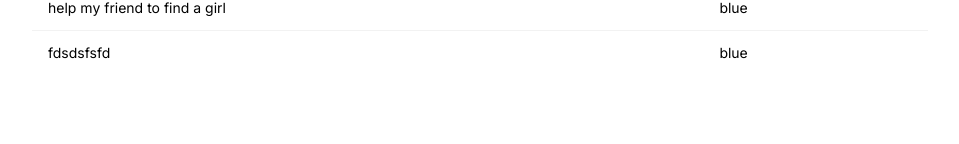
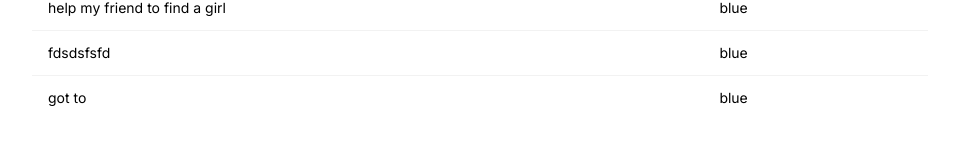
Before and after one commit to NimeshPiyumantha/Simple-To-Do_App, a Next.js app: page / in a window 1280 px wide. Shown: the part 236-380 px from the top of the page, without its empty margins (160-1119 px from the left). Built offline with nearby package versions, Linux system fonts and the light colour scheme; data requests are answered from the project's data file.

Commit message:
Update Content

```diff
--- a/src/components/AddTask.tsx
+++ b/src/components/AddTask.tsx
@@ -4,19 +4,22 @@ import React, { FormEventHandler, useState } from "react";
 import { AiOutlinePlus } from "react-icons/ai";
 import Modal from "./Modal";
 import { addTodo } from "@/api/api";
+import { useRouter } from "next/navigation";
 
 const AddTask = () => {
+  const router = useRouter();
   const [modalOpen, setModalOpen] = useState<boolean>(false);
   const [newTaskValue, setNewTaskValue] = useState<string>("");
 
   const handleSubmitNewTodo: FormEventHandler<HTMLFormElement> = async (e) => {
     e.preventDefault();
     await addTodo({
-      id: "3",
+      id: "4",
       text: newTaskValue,
     });
     setNewTaskValue("");
     setModalOpen(false);
+    router.refresh();
   };
 
   return (
--- a/src/data/todos.json
+++ b/src/data/todos.json
@@ -11,6 +11,10 @@
     {
       "id": "3",
       "text": "fdsdsfsfd"
+    },
+    {
+      "id": "4",
+      "text": "got to"
     }
   ]
 }
```
